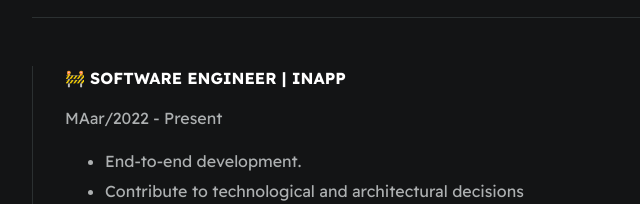
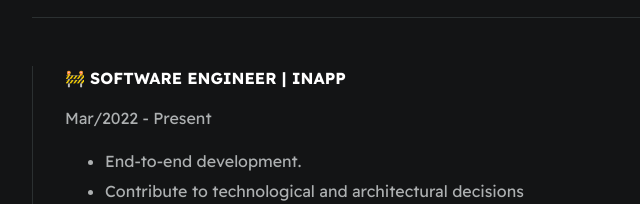
Before and after one commit to Thamjith/Digital-Resume, a plain HTML site: page index.html in a window 1280 px wide. Shown: the part 823-1027 px from the top of the page, 274-914 px from the left. Drawn offline with Linux system fonts and the light colour scheme.

Commit message:
mAar -> mar

```diff
--- a/index.html
+++ b/index.html
@@ -66,7 +66,7 @@
 				<div class="line-break"></div>
 				<div class="card--work-history">
 					<strong>🚧 SOFTWARE ENGINEER | INAPP</strong>
-					<p>MAar/2022 - Present</p>
+					<p>Mar/2022 - Present</p>
 					<!-- <p>
 						Blah blah.
 					</p> -->
```
